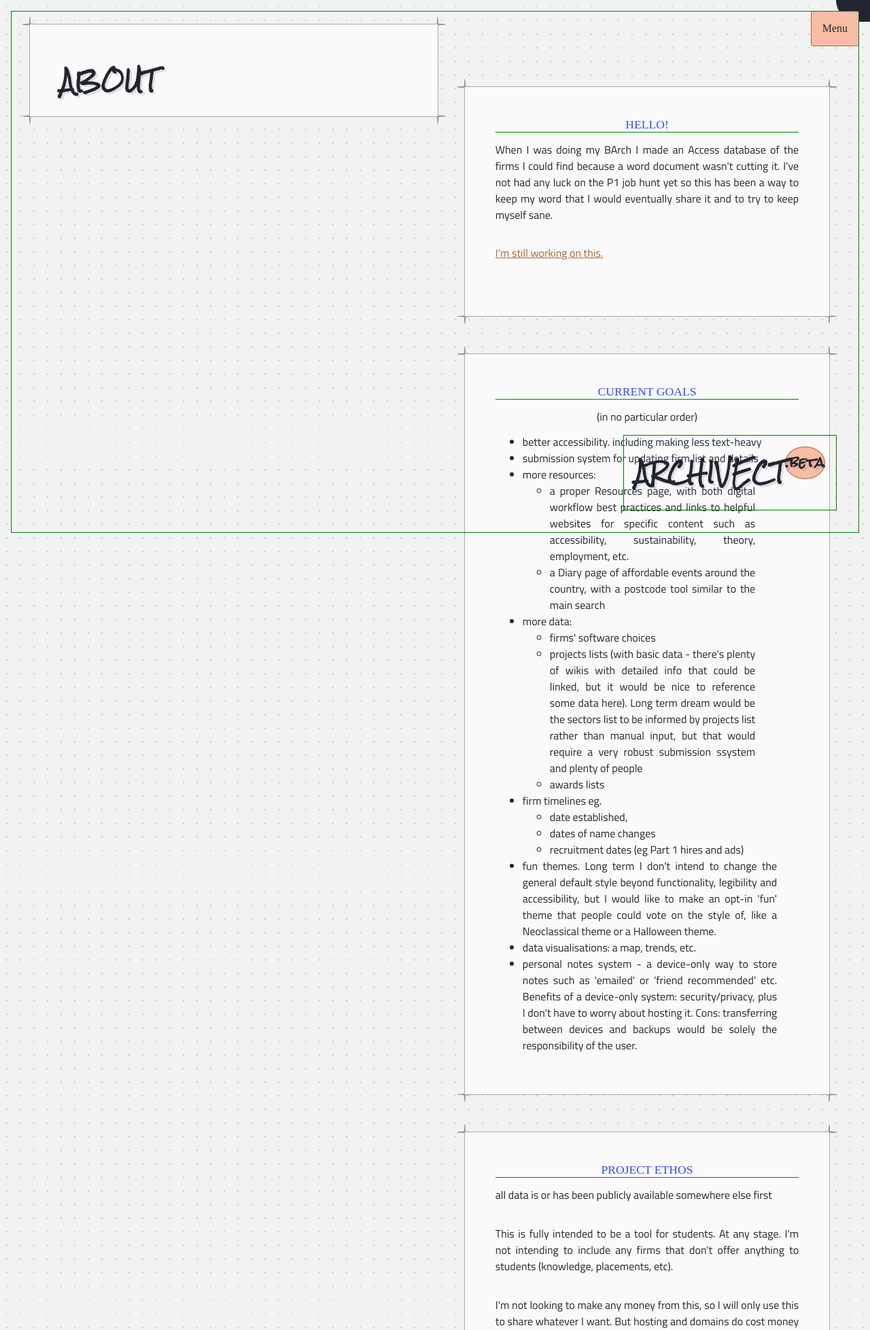
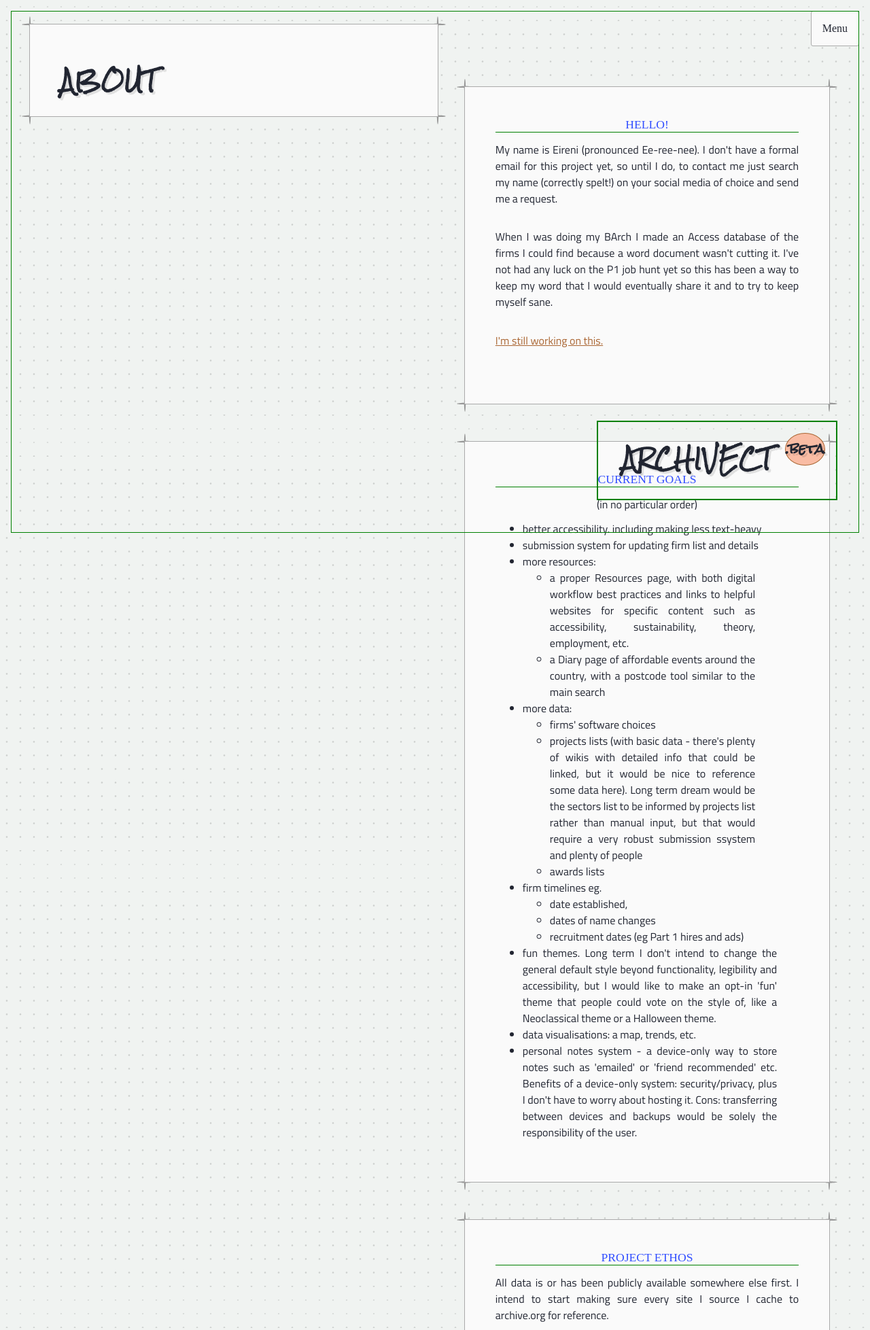
Before and after one commit to Eireninerie/archivect, a PHP site: page /about/index.php in a window 1280 px wide. Shown: the top 1957 px of the page at 68% size. Run offline with PHP 8.4, Linux system fonts and the light colour scheme; some web fonts are replaced.

Commit message:
Menu fiddle

```diff
--- a/htdocs/archivect/about/index.php
+++ b/htdocs/archivect/about/index.php
@@ -1,5 +1,6 @@
 <?php
 $pos ='.';
+$title = 'About';
 
 //sudo /opt/lampp/manager-linux-x64.run
 include($pos.'./php/header.php');
@@ -12,6 +13,7 @@ include($pos.'./php/header.php');
 <div>
     <div class='boxed'>
         <h3>Hello!</h3>
+        <p>My name is Eireni (pronounced Ee-ree-nee). I don't have a formal email for this project yet, so until I do, to contact me just search my name (correctly spelt!) on your social media of choice and send me a request.</p>
         <p>When I was doing my BArch I made an Access database of the firms I could find because a word document wasn't cutting it. I've not had any luck on the P1 job hunt yet so this has been a way to keep my word that I would eventually share it and to try to keep myself sane.</p>
         <p><a href="">I'm still working on this.</a>
     </div>
@@ -47,10 +49,10 @@ include($pos.'./php/header.php');
     </div>
     <div class='boxed' id="ethos">
         <h3>Project Ethos</h3>
-        <p>all data is or has been publicly available somewhere else first</p>
-        <p>This is fully intended to be a tool for students. At any stage. I'm not intending to include any firms that don't offer anything to students (knowledge, placements, etc).</p>
+        <p>All data is or has been publicly available somewhere else first. I intend to start making sure every site I source I cache to archive.org for reference.</p>
+        <p>This is fully intended to be a tool for students. At any stage. </p>
         <p>I'm not looking to make any money from this, so I will only use this to share whatever I want. But hosting and domains do cost money so I wouldn't mind help if you this think project is worth anything.</p>
-        <p>I'm not using any AI because that kills the fun of it for me. It's a controversial topic, I may give my 2 cents on it in the soapbox page; but for now, in this specific project, that's the rules to play in this sandpit. Would love to bring others on board if they would like to join in the game, provided they also play nice.</p>
+        <p>I'm not using any AI because that kills the fun of it for me. It's a controversial topic, I may give my 2 cents on it in the soapbox page; but for now, unless I state otherwise, no ai has been used. Would love to bring others on board if they would like to join in.</p>
         <p>Regardless, I'm keeping this open source on Github. Please feel free to look at my code for a free horror story and tell me about my errors. This specific page is intended for firms in the UK but if someone wants to set one up for another country that would be fun.</p>
         <p>I miss old internet. I know the styling here is a touch old-fashioned.</p>
     </div>
--- a/htdocs/archivect/css/archivect.css
+++ b/htdocs/archivect/css/archivect.css
@@ -19,7 +19,7 @@
 
 
     --shadow:rgba(0,0,0,0.10);
-	--bd:1px;
+	--bd:0.5px;
     --font-title:'Rock Salt';
     --font-headings:'Playpen-Sans';
     --font-text:'Titillium';
@@ -65,6 +65,7 @@ body{
     --colour-03:#F9BCA4;
     --colour-03-dark:#a63;
     --colour-04:#314EFF;
+    --colour-04-light: hsl(211, 100%, 93%);
     --colour-05:#aaa;
 }
 .darkmode{
@@ -120,12 +121,13 @@ button {
     font-size:inherit;
     color:inherit;
     background-color: var(--colour-03);
-    outline: var(--bd) solid var(--colour-03-dark);
+    outline: var(--bd) solid var(--colour-05);
     border: none;
     border-radius:2px;
     cursor: pointer;
 }
 #mode{
+    display: none;
     position:fixed;
     box-sizing: border-box;
     max-width: 2rem;
@@ -173,16 +177,20 @@ h1 {
     right:0rem;
     z-index:1;
     padding:1rem;
+    background-color: var(--colour-01-light);
 }
 #header h1{
     position:absolute;
     right:2rem;
     bottom:2rem;
-    height:min-content;
-    width:max-content;
+    height:3.6em;
+    box-sizing:border-box;
+    width:22rem;
+    text-align: center;
     padding: 1rem;
     border: var(--bd) solid var(--colour-border);
-    margin:0;
+    outline: var(--bd) solid var(--colour-border);
+    margin:2rem 0 1rem 0;
     z-index:1;
     overflow:hidden;
     @media screen and (max-height:30rem){
@@ -311,13 +335,13 @@ h1 {
 }
 
 /* consistent styles*/
-th, h3, #nav a{
+th, h3 {
     font-family: var(--font-headings);
     text-transform: uppercase;
-    padding: 0;
     font-weight: 300;
     color:var(--colour-04);
     font-size:1.1rem;
+    padding: 0;
 }
 h3{
     border-bottom: var(--bd) dashed var(--colour-border);
@@ -333,7 +357,7 @@ th{
 	float: right;
   content: ".";
 }
-fieldset:not(legend), sub,h3,legend,#footer{
+fieldset:not(legend), sub,h3,legend,h1,ul{
     anchor-scope: --info;
 }
 .info{
@@ -365,8 +389,9 @@ input[type=radio],legend,.info,#footer a{
     font-weight:normal;
     font-family: var(--font-headings);
     font-size: 0.9rem;
+    text-align: initial;
 }
-#footer .infobox{
+#header .infobox{
     position-area: top;
 }
 .info+.infobox{
--- a/htdocs/archivect/index.php
+++ b/htdocs/archivect/index.php
@@ -2,6 +2,7 @@
 
 //sudo /opt/lampp/manager-linux-x64.run
 $pos = '';
+$title = 'Search';
 include('./php/header.php');
 
 
--- a/htdocs/archivect/js/archivect.js
+++ b/htdocs/archivect/js/archivect.js
@@ -22,7 +22,7 @@ $(document).ready(function(){
     $('#m').click(function(){
         $('#nav').toggleClass('open');
     })
-    $('#mode').click(function(){
+    $('.col').click(function(){
         $('.lightmode').toggleClass('darkmode');
     })
 
--- a/htdocs/archivect/php/header.php
+++ b/htdocs/archivect/php/header.php
@@ -4,7 +4,7 @@
 <html lang="en-GB">
 <head>
 <?php
-global $pos;
+global $pos, $title;
 include($pos.'./php/public_functions.php');
 
 echo '
@@ -23,35 +23,45 @@ echo '
 
 <body class='lightmode'>
 
-<button id='mode'></button>
+<button id='mode' class='col'></button>
 <div id="header">
 	<h1>Archivect<sup class="info">.beta</sup>
 		<div class="infobox">
 			<p>I'm working on it. It's only a personal project and I'm doing it slowly, for fun. Head to the about page to see some goals.</p>
-			<p>Disclaimer: lots of this info may be inaccurate as it's just what I've found manually. There will be guaranteed gaps.</p>
+			<p>Disclaimer: this is not a list of every practice in the country (yet) and lots of this info may be inaccurate as it's just what I've found manually. There will be guaranteed gaps.</p>
 		</div>
 	</h1>
 	<button id='m'>Menu</button>
 	<div id="nav">
 <?php
-	global $pos;
+	global $pos, $title;
 	echo '
 		<ul>
 		<a href="'.$pos.'./"><li>Search</li></a>
 		<a href="'.$pos.'./resources"><li>Resources</li></a>
 		<a href="#"><li><s title="under construction">Diary</s></li></a>
-		<a href="'.$pos.'./about"><li>about</li></a>
-		<a href="https://www.linkedin.com/in/eireni-m/" title="Sorry until I set up an email for this project send me a request with a note or something. Or just duck-duck-go my name"><li>LinkedIn</li></a>
 		</ul>
-	<div id="footer">
-	Enjoy this page? please get some <a href="'.$pos.'./soapboxes#sleep">sleep</a>, join a <a href="'.$pos.'./soapboxes#union">union</a> and maybe buy me a <a href="kofee">coffee</a>. Thanks!		'
+
+		<ul>
+			<a href="'.$pos.'./soapboxes"><li>Client: Students<p>Please go to sleep and join a union. Im beggin</p></li></a>
+			<a href="kofee"><li>Author: Eireni M<p>If you liked this, maybe get me a coffee?</p></li></a>
+		</ul>
+		<a href="'.$pos.'./about"><ul>
+			<li>nts @ screen size</li>
+			<li>Drawing: '.$title.'</li>
+			<li>Date: 20/11/2026</li>
+			<li>Project: Archivect</li>
+		</ul></a>'
 ?>
+		<ul>
+			<li class='col'>Colour</li>
+			<li class='info'>Cookies</li>
+	<div class='infobox'><p>I'm not currently storing any cookies or other data. But the free host I'm using, Infinityfree, collects a few cookies. Sorry. If it throws a fit because you've 'disabled cookies' just refresh the page, it does that sometimes. If I upgrade the host I'll see if I can get something else. </p><p>All data used by the site is just for retrieval and is not logged anywhere. This is partly because I can't stand the fact that sites track you everywhere and partly because I'd have to do a <i>lot</i> of work learning more about security before I was happy to do so.</p><p> I will update this when I've set up a Submissions page as that'll require some degree of basic logins.</p></div>
 
-	<button class='info'>COOKIES?</button>
-	<div class='infobox'><p>I'm not currently storing any cookies or other data. But the free host I'm using, Infinityfree, collects a few cookies. Sorry. If I upgrade m host I'll see if I can get something else. All data used by the site is just for retrieval and is not logged anywhere. This is partly because I can't stand the fact that sites track you everywhere and partly because I'd have to do a <i>lot</i> of work learning more about security before I was happy to do so.</p><p> I will update this when I've set up a Submissions page as that'll require some degree of basic logins.</p></div>
-	</div></div>
+		</ul>
+		<h1></h1>
+	</div>
+
 	<span id='menupad'></span>
-
-
 </div>
 <div class='content'>
--- a/htdocs/archivect/resources/index.php
+++ b/htdocs/archivect/resources/index.php
@@ -1,5 +1,6 @@
 <?php
 $pos ='.';
+$title = 'Resources';
 
 //sudo /opt/lampp/manager-linux-x64.run
 include($pos.'./php/header.php');
```
Also changed, not shown: other parts of htdocs/archivect/css/archivect.css (+29 -11 lines), htdocs/archivect/js/searchbar.js (+19 -20 lines).
